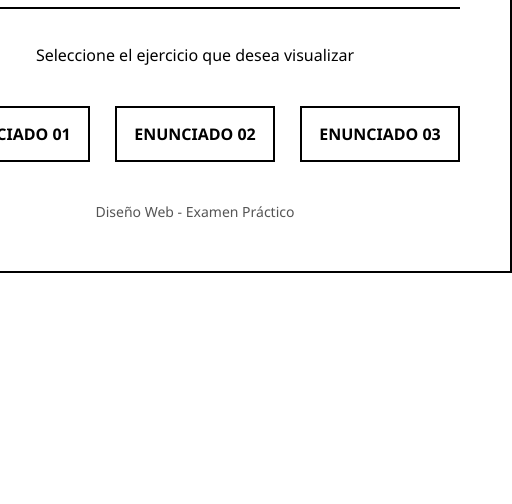
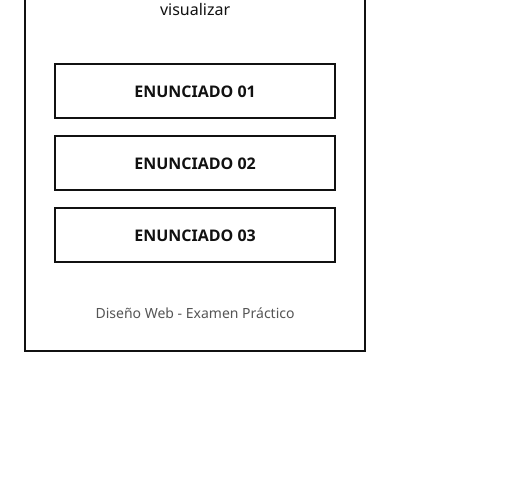
Before and after one commit to rubensantacruz-source/examen, a plain HTML site: page index.html in a window 390 px wide. Shown: the part 340-844 px from the top of the page, 512 px wide, since content can reach past the window. Drawn offline with Linux system fonts and the light colour scheme.

Commit message:
Mantenimiento: mejorar índice responsive y accesibilidad

```diff
--- a/index.html
+++ b/index.html
@@ -3,157 +3,65 @@
 <head>
     <meta charset="UTF-8">
     <meta name="viewport" content="width=device-width, initial-scale=1.0">
+    <meta name="description" content="Índice del Examen Práctico N° 2 con acceso a los tres enunciados.">
     <title>Examen Práctico N° 2</title>
-
     <style>
-
-        *{
-            margin:0;
-            padding:0;
-            box-sizing:border-box;
+        * { box-sizing: border-box; }
+        html, body { margin: 0; min-height: 100%; }
+        body {
+            min-height: 100vh;
+            padding: 24px;
+            background: #fff;
+            color: #111;
             font-family: "Segoe UI", Arial, sans-serif;
+            display: grid;
+            place-items: center;
         }
-
-        body{
-            background:white;
-            height:100vh;
-            display:flex;
-            justify-content:center;
-            align-items:center;
+        .contenedor {
+            width: min(700px, 100%);
+            padding: clamp(28px, 6vw, 50px);
+            background: #fff;
+            border: 2px solid #111;
+            text-align: center;
         }
-
-        .contenedor{
-
-            width:700px;
-            padding:50px;
-
-            background:white;
-
-            border:2px solid black;
-
-            text-align:center;
-
-            position:relative;
+        .linea { width: 100%; height: 2px; background: #111; margin: 20px 0 35px; }
+        h1 { margin: 0; font-size: clamp(26px, 5vw, 32px); letter-spacing: 2px; }
+        p { line-height: 1.6; }
+        .botones {
+            display: grid;
+            grid-template-columns: repeat(3, 1fr);
+            gap: 16px;
+            margin-top: 40px;
         }
-
-
-        .linea{
-            width:100%;
-            height:2px;
-            background:black;
-            margin:20px 0 35px;
+        a {
+            display: block;
+            padding: 15px 10px;
+            text-decoration: none;
+            color: #111;
+            border: 2px solid #111;
+            background: #fff;
+            transition: .2s ease;
+            font-weight: 700;
         }
-
-
-        h1{
-
-            font-size:32px;
-            letter-spacing:2px;
-            color:#111;
-
+        a:hover, a:focus-visible { background: #111; color: #fff; }
+        a:focus-visible { outline: 3px solid #555; outline-offset: 3px; }
+        footer { margin-top: 40px; font-size: 14px; color: #555; }
+        @media (max-width: 600px) {
+            .botones { grid-template-columns: 1fr; }
         }
-
-
-        .botones{
-
-            display:flex;
-            justify-content:center;
-            gap:25px;
-            margin-top:40px;
-
-        }
-
-
-        a{
-
-            width:160px;
-
-            padding:15px 10px;
-
-            text-decoration:none;
-
-            color:black;
-
-            border:2px solid black;
-
-            background:white;
-
-            transition:.3s;
-
-            font-weight:bold;
-
-        }
-
-
-        a:hover{
-
-            background:black;
-            color:white;
-
-        }
-
-
-        footer{
-
-            margin-top:40px;
-
-            font-size:14px;
-
-            color:#555;
-
-        }
-
-
     </style>
-
 </head>
-
-
 <body>
-
-
-<div class="contenedor">
-
-
-    <h1>EXAMEN PRÁCTICO N° 2</h1>
-
-
-    <div class="linea"></div>
-
-
-    <p>
-        Seleccione el ejercicio que desea visualizar
-    </p>
-
-
-    <div class="botones">
-
-
-        <a href="examen/enunciado01/enunciado1.html">
-            ENUNCIADO 01
-        </a>
-
-
-        <a href="examen/enunciado02/enunciado2.html">
-            ENUNCIADO 02
-        </a>
-
-
-        <a href="examen/enunciado03/enunciado3.html">
-            ENUNCIADO 03
-        </a>
-
-
-    </div>
-
-
-    <footer>
-        Diseño Web - Examen Práctico
-    </footer>
-
-
-</div>
-
-
+    <main class="contenedor">
+        <h1>EXAMEN PRÁCTICO N° 2</h1>
+        <div class="linea" aria-hidden="true"></div>
+        <p>Seleccione el ejercicio que desea visualizar</p>
+        <nav class="botones" aria-label="Enunciados del examen">
+            <a href="examen/enunciado01/enunciado1.html">ENUNCIADO 01</a>
+            <a href="examen/enunciado02/enunciado2.html">ENUNCIADO 02</a>
+            <a href="examen/enunciado03/enunciado3.html">ENUNCIADO 03</a>
+        </nav>
+        <footer>Diseño Web - Examen Práctico</footer>
+    </main>
 </body>
 </html>
```
